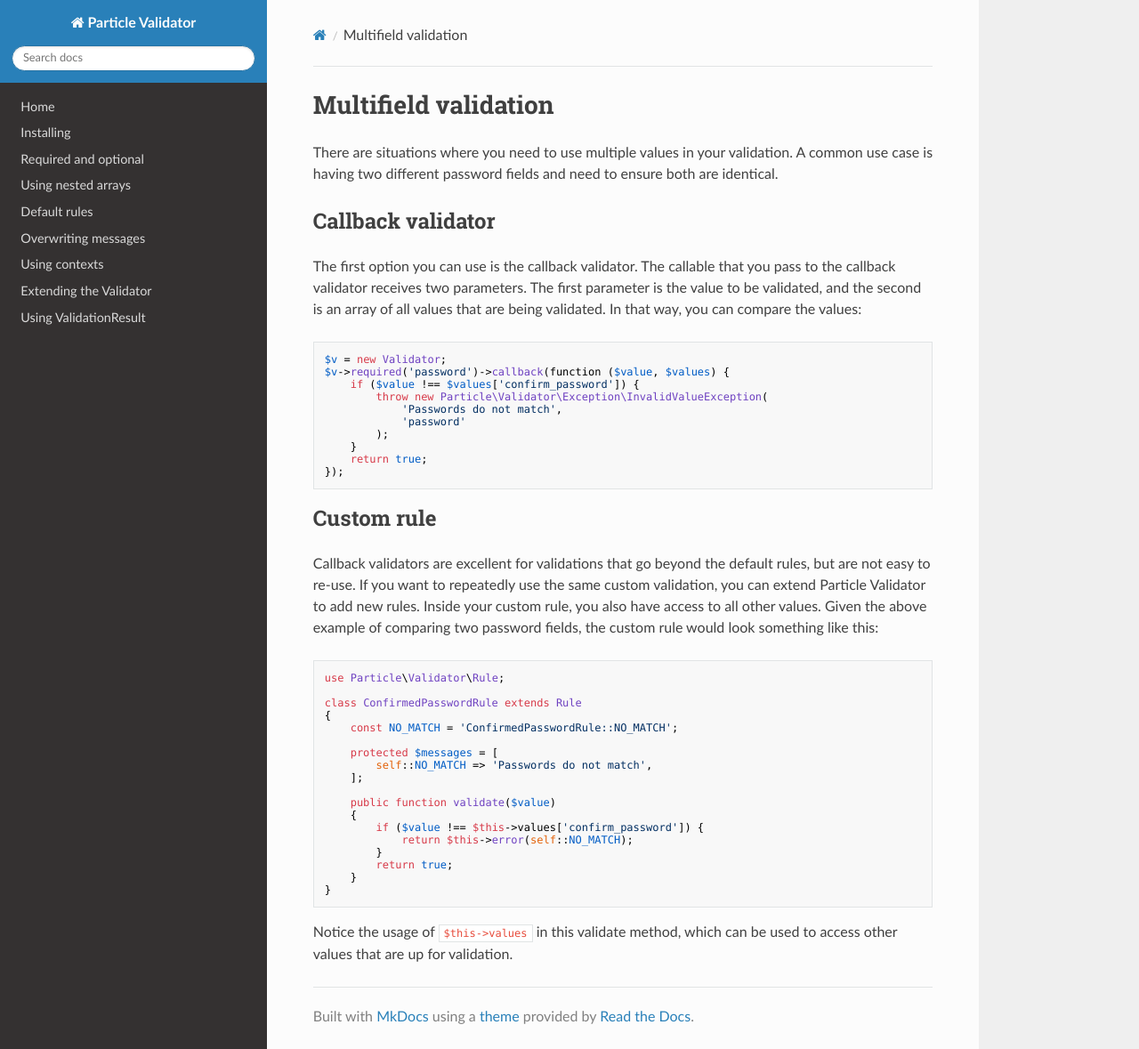
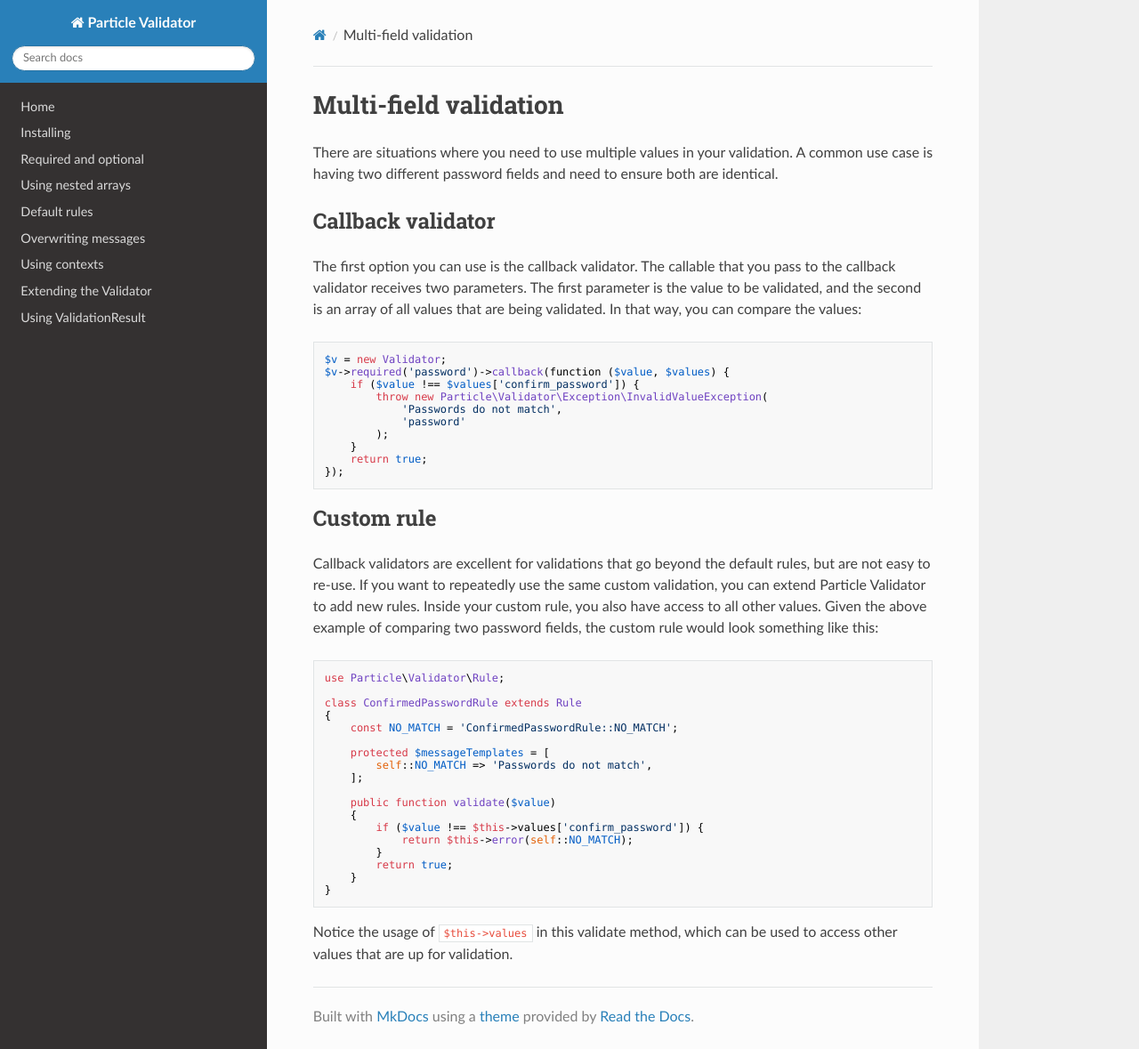
Before and after one commit to particle-php/Validator, an MkDocs documentation site: the page built from docs/multifield-validation.md, in a window 1280 px wide and 1179 px high. Shown: the whole window at 89% size. Built offline with MkDocs 1.6.1, drawn with Linux system fonts in a browser that asks for light colours; nearby versions of some CDN libraries; old or Windows-style settings are respelled for this version of MkDocs.

Commit message:
Update documentation with the new result->overwriteMessages

````diff
--- a/docs/multifield-validation.md
+++ b/docs/multifield-validation.md
@@ -1,4 +1,4 @@
-# Multifield validation
+# Multi-field validation
 
 There are situations where you need to use multiple values in your validation. A common use case is having two different
 password fields and need to ensure both are identical.
@@ -36,7 +36,7 @@ class ConfirmedPasswordRule extends Rule
 {
     const NO_MATCH = 'ConfirmedPasswordRule::NO_MATCH';
 
-    protected $messages = [
+    protected $messageTemplates = [
         self::NO_MATCH => 'Passwords do not match',
     ];
 
@@ -50,5 +50,5 @@ class ConfirmedPasswordRule extends Rule
 }
 ```
 
-Notice the usage of ```$this->values``` in this validate method, which can be used to access other values that are up
+Notice the usage of `$this->values` in this validate method, which can be used to access other values that are up
 for validation.
````
Also changed, not shown: docs/index.md (+6 -6 lines), docs/messages.md (+7 -10 lines), docs/rules.md (+0 -1 lines), docs/validation-result.md (+4 -3 lines), 1 other file.
